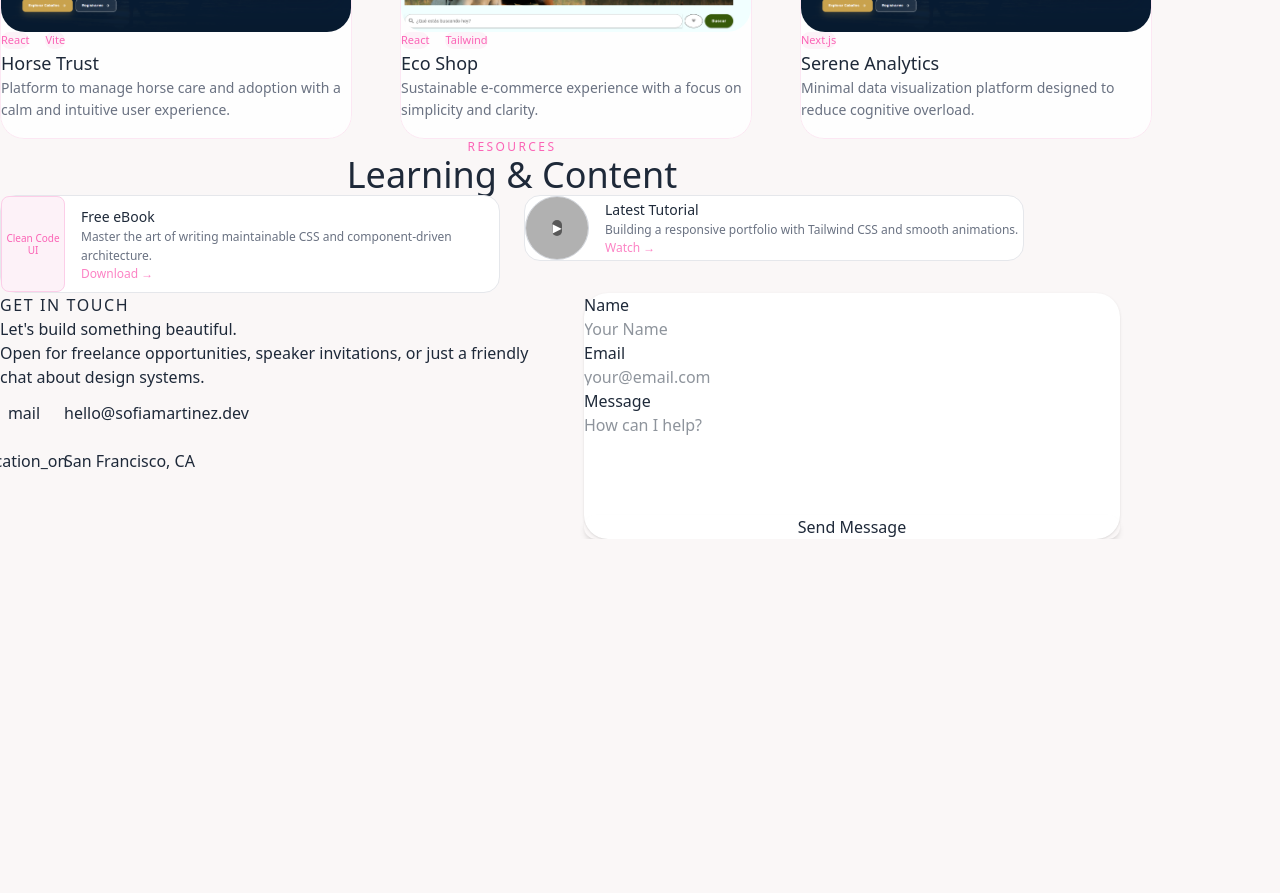
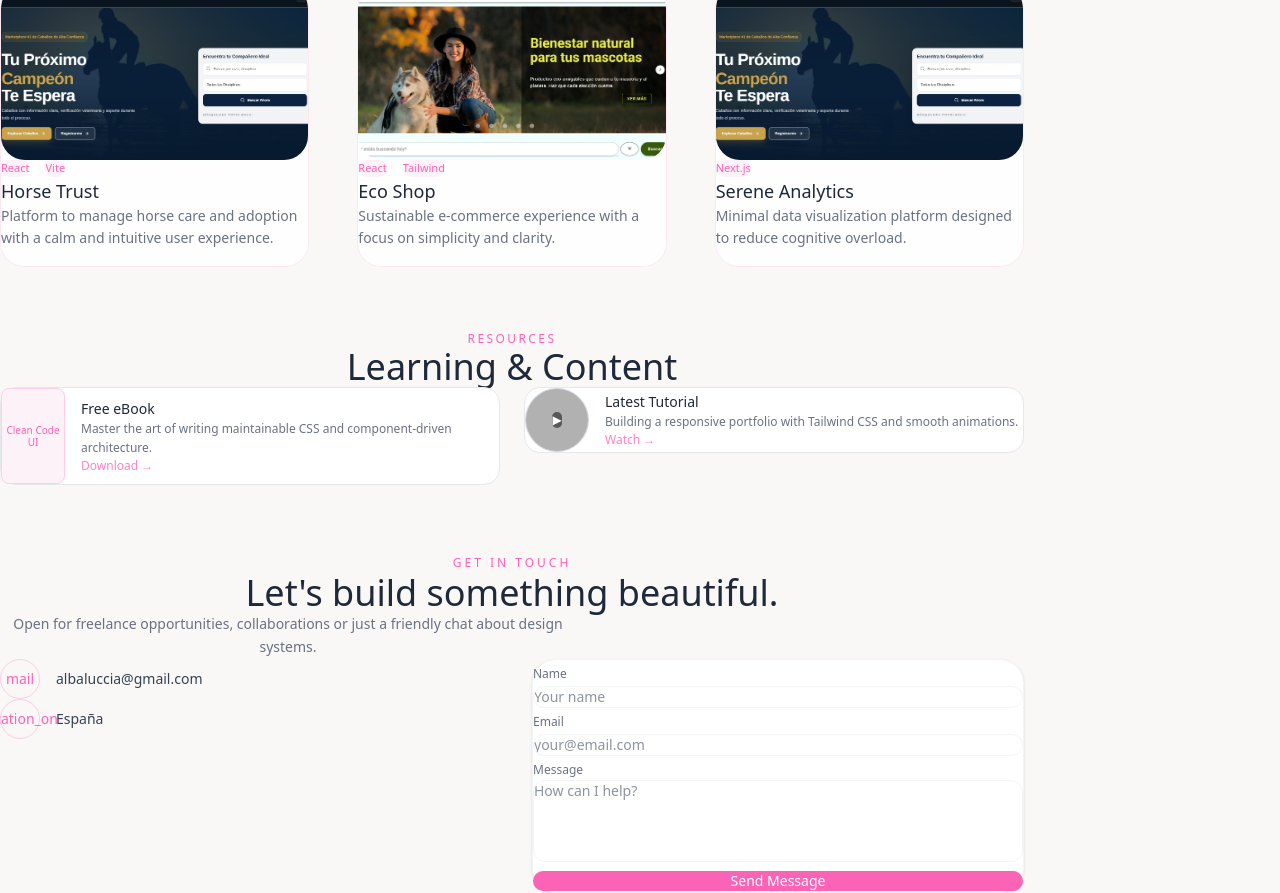
Before and after one commit to AllbaLu/Alba-portfolio, a React (Vite) app: page / in a window 1280 px wide. Shown: the part 1280-2173 px from the top of the page. Before the commit the page ends 1819 px from the top, so only its background shows below. Built offline with nearby package versions, Linux system fonts and the light colour scheme; grey boxes are pictures that could not be loaded.

Commit message:
fixed tailwind problem- m and p

```diff
--- a/src/App.jsx
+++ b/src/App.jsx
@@ -14,15 +14,19 @@ function App() {
   return (
     <div className="min-h-screen bg-[#faf7f7] text-gray-800">
 
+      <div className="max-w-5xl mx-auto px-10 sm:px-12 lg:px-16 xl:px-20">
+
         <Navbar />
 
-      <main className="w-full">
+        <main className="space-y-24">
           <Hero />
           <Expertise />
           <Projects />
           <Resources />
           <Contact />
         </main>
+
+      </div>
 
       <Footer />
 
--- a/src/feachure/contactForm/ContactFform.jsx
+++ b/src/feachure/contactForm/ContactFform.jsx
@@ -1,53 +1,97 @@
 export default function ContactForm() {
   return (
+    <section id="contact" className="py-24 px-6 bg-[#faf7f7]">
 
-        <section className="py-[80px] px-6 bg-surface-container" id="contact">
-            <div className="container">
+      {/* CONTENEDOR CENTRADO REAL */}
+      <div className="max-w-5xl mx-auto">
 
-                <div className="max-w-[1120px] mx-auto grid grid-cols-1 md:grid-cols-2 gap-12">
-                    <div className="space-y-8">
-                        <div>
-                            <span className="text-primary font-label-sm uppercase tracking-widest mb-4 block">Get In Touch</span>
-                            <h2 className="font-h2 text-h2 mb-6">Let's build something beautiful.</h2>
-                            <p className="font-body-md text-on-surface-variant mb-8">
-                                Open for freelance opportunities, speaker invitations, or just a friendly chat about design systems.
+        {/* TITULO */}
+        <div className="text-center mb-14">
+          <span className="text-pink-400 text-xs uppercase tracking-[0.25em]">
+            Get In Touch
+          </span>
+
+          <h2 className="text-3xl md:text-4xl font-light text-gray-800 mt-3">
+            Let's build something beautiful.
+          </h2>
+
+          <p className="text-gray-500 mt-4 max-w-xl mx-auto text-sm leading-relaxed">
+            Open for freelance opportunities, collaborations or just a friendly chat about design systems.
           </p>
         </div>
-                        <div className="space-y-4">
-                            <div className="flex items-center gap-4 text-on-surface">
-                                <div className="w-12 h-12 rounded-full bg-primary-container/20 flex items-center justify-center text-primary">
-                                    <span className="material-symbols-outlined">mail</span>
+
+        {/* GRID */}
+        <div className="grid grid-cols-1 md:grid-cols-2 gap-10 items-start">
+
+          {/* INFO */}
+          <div className="space-y-8">
+
+            <div className="space-y-6">
+
+              <div className="flex items-center gap-4">
+                <div className="w-10 h-10 rounded-full border border-pink-200 flex items-center justify-center text-pink-400">
+                  <span className="material-symbols-outlined text-sm">mail</span>
                 </div>
-                                <span className="font-body-md">hello@sofiamartinez.dev</span>
+                <span className="text-sm text-gray-700">
+                  albaluccia@gmail.com
+                </span>
               </div>
-                            <div className="flex items-center gap-4 text-on-surface">
-                                <div className="w-12 h-12 rounded-full bg-primary-container/20 flex items-center justify-center text-primary">
-                                    <span className="material-symbols-outlined">location_on</span>
+
+              <div className="flex items-center gap-4">
+                <div className="w-10 h-10 rounded-full border border-pink-200 flex items-center justify-center text-pink-400">
+                  <span className="material-symbols-outlined text-sm">location_on</span>
                 </div>
-                                <span className="font-body-md">San Francisco, CA</span>
+                <span className="text-sm text-gray-700">
+                  España
+                </span>
               </div>
+
             </div>
+
           </div>
-                    <form className="bg-white p-8 rounded-3xl shadow-sm space-y-6">
-                        <div className="space-y-2">
-                            <label className="font-label-sm text-on-surface-variant ml-1">Name</label>
-                            <input className="w-full bg-surface-container-low border-transparent focus:border-primary-container focus:ring-4 focus:ring-primary-container/10 rounded-xl p-4 transition-all outline-none" placeholder="Your Name" type="text" />
+
+          {/* FORM */}
+          <form className="bg-white border border-gray-100 rounded-3xl p-8 shadow-sm space-y-5">
+
+            <div>
+              <label className="text-xs text-gray-500">Name</label>
+              <input
+                type="text"
+                placeholder="Your name"
+                className="w-full mt-2 px-4 py-3 rounded-xl border border-gray-100 focus:border-pink-300 outline-none text-sm"
+              />
             </div>
-                        <div className="space-y-2">
-                            <label className="font-label-sm text-on-surface-variant ml-1">Email</label>
-                            <input className="w-full bg-surface-container-low border-transparent focus:border-primary-container focus:ring-4 focus:ring-primary-container/10 rounded-xl p-4 transition-all outline-none" placeholder="your@email.com" type="email" />
+
+            <div>
+              <label className="text-xs text-gray-500">Email</label>
+              <input
+                type="email"
+                placeholder="your@email.com"
+                className="w-full mt-2 px-4 py-3 rounded-xl border border-gray-100 focus:border-pink-300 outline-none text-sm"
+              />
             </div>
-                        <div className="space-y-2">
-                            <label className="font-label-sm text-on-surface-variant ml-1">Message</label>
-                            <textarea className="w-full bg-surface-container-low border-transparent focus:border-primary-container focus:ring-4 focus:ring-primary-container/10 rounded-xl p-4 transition-all outline-none resize-none" placeholder="How can I help?" rows="4"></textarea>
+
+            <div>
+              <label className="text-xs text-gray-500">Message</label>
+              <textarea
+                rows="4"
+                placeholder="How can I help?"
+                className="w-full mt-2 px-4 py-3 rounded-xl border border-gray-100 focus:border-pink-300 outline-none text-sm resize-none"
+              />
             </div>
-                        <button className="w-full bg-primary text-on-primary py-4 rounded-xl font-label-sm shadow-md hover:bg-primary/90 transition-all" type="submit">
+
+            <button
+              type="submit"
+              className="w-full py-3 rounded-xl bg-pink-400 text-white text-sm hover:bg-pink-300 transition"
+            >
               Send Message
             </button>
+
           </form>
+
         </div>
+
       </div>
     </section>
-
-    )
+  );
 }
--- a/src/feachure/contactForm/contactForm.css
+++ b/src/feachure/contactForm/contactForm.css
@@ -1,4 +1,4 @@
-.contact {
+/*.contact {
   max-width: 800px;
   margin: auto;
 }
@@ -24,4 +24,4 @@
 .contact__form input:focus,
 .contact__form textarea:focus {
   border-color: var(--primary);
-}
+}*/
--- a/src/feachure/expertise/Expertise.jsx
+++ b/src/feachure/expertise/Expertise.jsx
@@ -43,7 +43,7 @@ export default function Expertise() {
   return (
     <section
       id="expertise"
-      className="px-2 max-w-[1100px] mx-auto"
+      className="py-20 px-6 "
     >
       <div className="grid grid-cols-1 md:grid-cols-2 gap-12 items-center">
 
--- a/src/feachure/footer/footer.jsx
+++ b/src/feachure/footer/footer.jsx
@@ -34,6 +34,7 @@ export default function Footer() {
             <button className="fixed bottom-8 right-8 w-16 h-16 bg-primary text-on-primary rounded-full shadow-2xl flex items-center justify-center group active:scale-95 transition-all z-40">
                 <span className="material-symbols-outlined text-3xl group-hover:rotate-12 transition-transform">
                     smart_toy
+                    <p className="sr-only">soon</p>
                 </span>
             </button>
         </>
--- a/src/feachure/hero/Hero.jsx
+++ b/src/feachure/hero/Hero.jsx
@@ -6,7 +6,7 @@ export default function Hero() {
     return (
         <section
             id="hero"
-            className="container min-h-screen flex flex-col items-center justify-center px-1 text-center bg-gradient-to-b from-surface-container-lowest to-background"
+            className="py-20 px-6 min-h-screen flex flex-col items-center justify-center px-1 text-center bg-gradient-to-b from-surface-container-lowest to-background"
         >
             {/* Imagen */}
             <div className="relative mb-8">
--- a/src/feachure/navbar/Navbar.jsx
+++ b/src/feachure/navbar/Navbar.jsx
@@ -7,7 +7,7 @@ export default function Navbar() {
     ];
 
     return (
-        <nav className="max-w-[1120px] mx-auto flex justify-between items-center px-4 h-16 mt-4">
+        <nav className="py-20 flex justify-between items-center h-16 mt-4">
 
             {/* Logo */}
             <div className="flex items-center gap-2">
--- a/src/feachure/navbar/navbar.css
+++ b/src/feachure/navbar/navbar.css
@@ -1,4 +1,4 @@
-.navbar {
+/*.navbar {
   height: 64px;
 }
 
@@ -22,4 +22,4 @@
 .navbar__links a.active {
   color: var(--primary);
   border-bottom: 2px solid var(--primary);
-}
+}*/
--- a/src/feachure/projects/Project.jsx
+++ b/src/feachure/projects/Project.jsx
@@ -28,7 +28,7 @@ export default function Projects() {
   ];
 
   return (
-    <section id="projects" className="py-[20px] px-6 mx-auto bg-[#faf7f7] gap-12">
+    <section id="projects" className="py-20 px-6  bg-[#faf7f7] gap-12">
 
       <div className="max-w-6xl mx-auto">
 
--- a/src/index.css
+++ b/src/index.css
@@ -13,6 +13,7 @@ html {
 
 body {
   margin: 0;
+  margin-left: auto;
   font-family: system-ui, sans-serif;
   background: #faf7f7;
 }
@@ -37,6 +38,13 @@ body {
 /* 🌫️ SCROLL ILLUMINATION */
 section {
   transition: all 0.6s ease;
+  max-width: 1200px;
+  width: 100%;
+  margin-inline: auto;
+}
+
+section + section {
+  margin-top: 4rem;
 }
 
 .section-dim {
```
Lines whose indentation alone changed are shown as unchanged.
